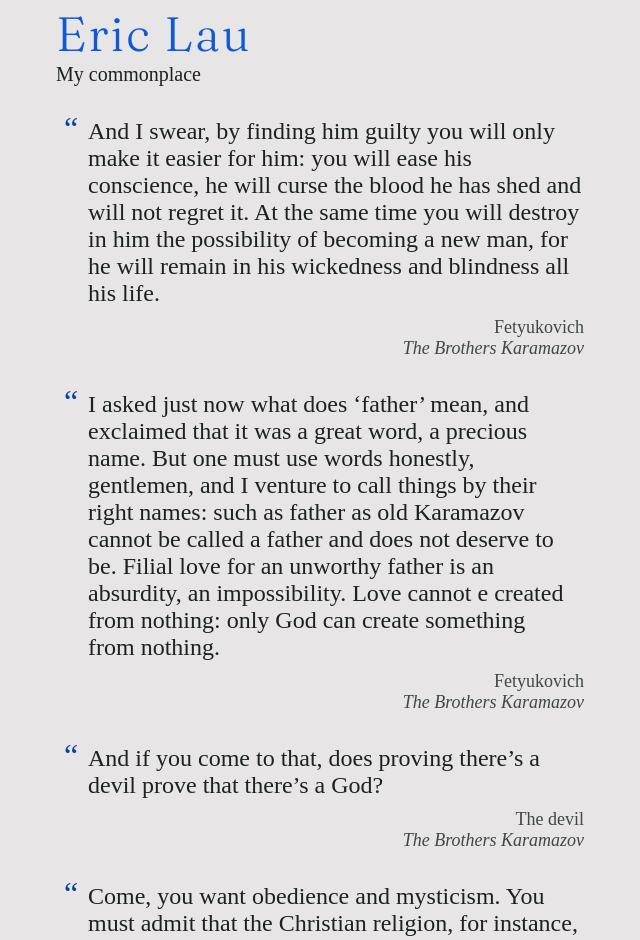
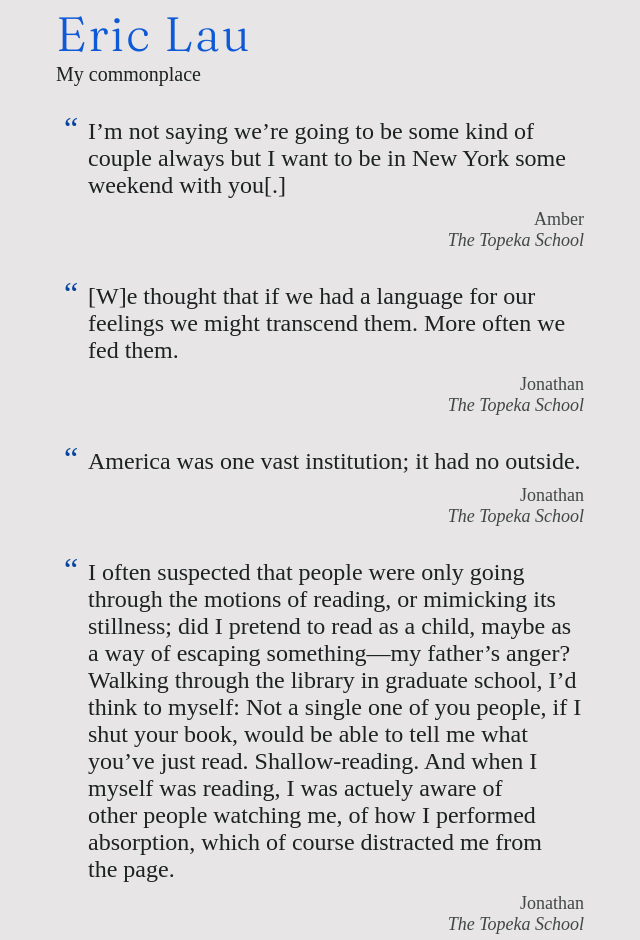
Before and after one commit to erxclau/erxclau.me, a SvelteKit app: page /common in a window 1280 px wide. Shown: the top 940 px of the page, without its empty margins (304-944 px from the left). Built offline with nearby package versions, Linux system fonts and the light colour scheme.

Commit message:
Update data

```diff
--- a/src/routes/common/+page.svelte
+++ b/src/routes/common/+page.svelte
@@ -6,6 +6,44 @@
 		</hgroup>
 
 		<ul>
+			<li>
+				<figure>
+					<blockquote>
+						I’m not saying we’re going to be some kind of couple always but I want to be in New York
+						some weekend with you[.]
+					</blockquote>
+					<figcaption>Amber <cite>The Topeka School</cite></figcaption>
+				</figure>
+			</li>
+			<li>
+				<figure>
+					<blockquote>
+						[W]e thought that if we had a language for our feelings we might transcend them. More
+						often we fed them.
+					</blockquote>
+					<figcaption>Jonathan <cite>The Topeka School</cite></figcaption>
+				</figure>
+			</li>
+			<li>
+				<figure>
+					<blockquote>America was one vast institution; it had no outside.</blockquote>
+					<figcaption>Jonathan <cite>The Topeka School</cite></figcaption>
+				</figure>
+			</li>
+			<li>
+				<figure>
+					<blockquote>
+						I often suspected that people were only going through the motions of reading, or
+						mimicking its stillness; did I pretend to read as a child, maybe as a way of escaping
+						something—my father’s anger? Walking through the library in graduate school, I’d think
+						to myself: Not a single one of you people, if I shut your book, would be able to tell me
+						what you’ve just read. Shallow-reading. And when I myself was reading, I was actuely
+						aware of other people watching me, of how I performed absorption, which of course
+						distracted me from the page.
+					</blockquote>
+					<figcaption>Jonathan <cite>The Topeka School</cite></figcaption>
+				</figure>
+			</li>
 			<li>
 				<figure>
 					<blockquote>
```
